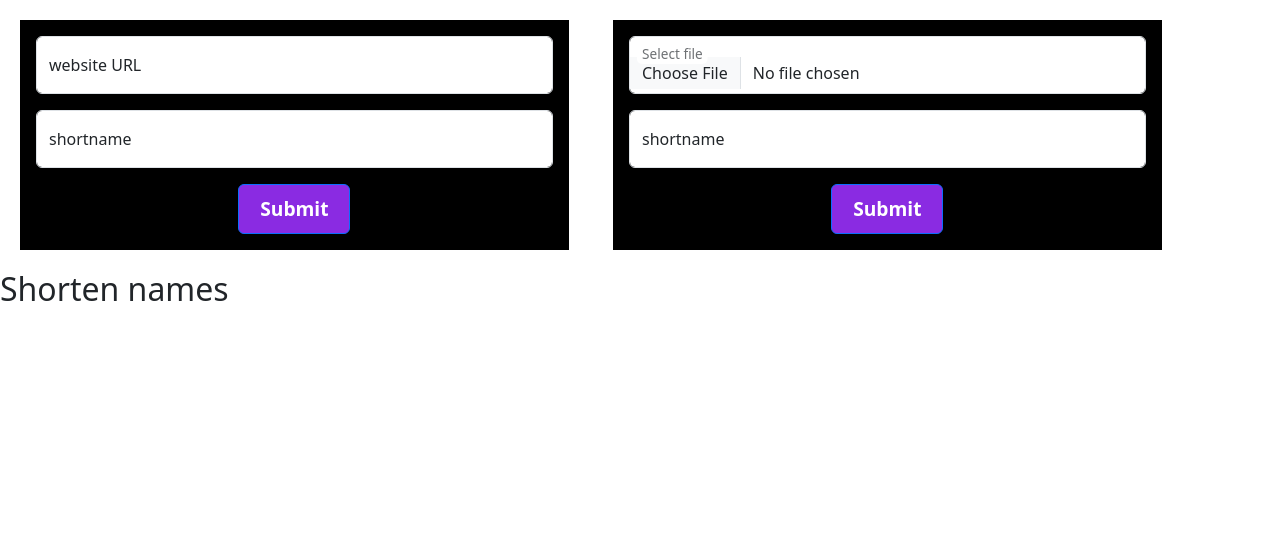
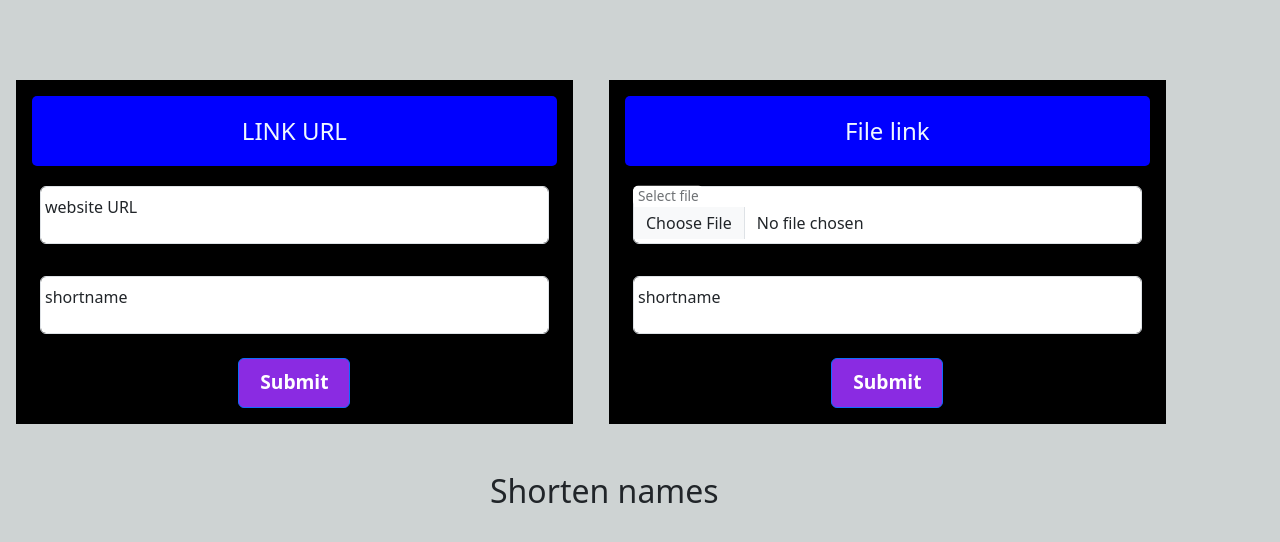
Before and after one commit to maisam2004/url-shortner, a Flask app: page / in a window 1280 px wide. Shown: the top 542 px of the page. Run offline with Flask 3, Linux system fonts and the light colour scheme.

Commit message:
Add more style fro body

```diff
--- a/static/css/style.css
+++ b/static/css/style.css
@@ -1,13 +1,41 @@
+body {
+
+
+
+    align-items: center;
+    flex-direction: column;
+    background-color: rgb(206, 211, 211);
+
+}
+
+nav {
+    background-color: rgb(206, 211, 211);
+    width: 100%;
+    height: 4em;
+}
+
 section {
     display: inline-block;
     width: 46%;
     text-align: center;
     padding: 1rem;
+
+    margin: 0 auto;
+
 }
 
 form {
     background-color: black;
     padding: 1rem;
+
+}
+
+legend {
+    color: aliceblue;
+    padding: 0.7em;
+    background-color: blue;
+    margin-bottom: 0.5em;
+    border-radius: 5px;
 }
 
 form .btn {
@@ -19,7 +47,19 @@ form .btn {
 
 }
 
+.list_names {
+    width: 300px;
+    margin: 2em auto;
+}
+
 @media (max-width: 550px) {
+    body {
+
+        width: 100%;
+        margin: 0 auto;
+        background-color: rgb(206, 211, 211);
+    }
+
     section {
         display: block;
         width: 99%;
--- a/templates/base.html
+++ b/templates/base.html
@@ -25,7 +25,9 @@
     <title>{% block title %}{% endblock %}</title>
   </head>
   <body>
-    {% for massage in get_flashed_messages() %}
+    <nav></nav>
+
+    {% block main %}{% endblock %} {% for massage in get_flashed_messages() %}
     <h3 style="color: aqua">{{ massage }}</h3>
     {% endfor %} {% block form%}{% endblock %}
   </body>
--- a/templates/home.html
+++ b/templates/home.html
@@ -1,10 +1,11 @@
 {% extends 'base.html' %} {% block title %} URL Shortner {% endblock%} {% block
 form %}
 <section class="formone">
-  <form class="bd-example m-1" action="yoururl" method="POST">
-    <!-- Example Code -->
+  <form class="bd-example" action="yoururl" method="POST">
+    <fieldset>
+      <legend>LINK URL</legend>
 
-    <div class="form-floating mb-3">
+      <div class="form-floating mb-3 p-2">
         <input
           type="url"
           name="url"
@@ -14,7 +15,7 @@ form %}
         />
         <label for="url">website URL</label>
       </div>
-    <div class="form-floating mb-3">
+      <div class="form-floating mb-3 p-2">
         <input
           class="form-control"
           placeholder="shortname for url"
@@ -25,19 +26,20 @@ form %}
         <label for="code">shortname</label>
       </div>
       <button type="submit" class="btn btn-primary">Submit</button>
-    <!-- End Example Code -->
+    </fieldset>
   </form>
 </section>
 <section class="formtwo">
   <form
-    class="bd-example m-1"
+    class="bd-example"
     action="yoururl"
     method="POST"
     enctype="multipart/form-data"
   >
-    <!-- Example Code -->
+    <fieldset>
+      <legend>File link</legend>
 
-    <div class="form-floating mb-3">
+      <div class="form-floating mb-3 p-2">
         <input
           type="file"
           name="file"
@@ -47,7 +49,7 @@ form %}
         />
         <label for="file">Select file</label>
       </div>
-    <div class="form-floating mb-3">
+      <div class="form-floating mb-3 p-2">
         <input
           class="form-control"
           placeholder="shortname for url"
@@ -58,10 +60,10 @@ form %}
         <label for="code">shortname</label>
       </div>
       <button type="submit" class="btn btn-primary">Submit</button>
-    <!-- End Example Code -->
+    </fieldset>
   </form>
 </section>
-
+<article class="list_names">
   <h2>Shorten names</h2>
   {% if codes %}
 
@@ -69,8 +71,11 @@ form %}
     {% for code in codes %}
     <li>
       <!-- <h3><a href="/{{code}}"> {{code}}</a></h3> -->
-    <h3><a href="{{url_for('redirect_to_url',code = code)}}"> {{code}}</a></h3>
+      <h3>
+        <a href="{{url_for('redirect_to_url',code = code)}}"> {{code}}</a>
+      </h3>
     </li>
     {% endfor %}
   </ul>
+</article>
 {% endif %} {% endblock%}
--- a/ursls.json
+++ b/ursls.json
@@ -1 +1 @@
-{"hotukdeal": {"url": "https://www.hotukdeals.com"}, "yahoo": {"url": "https://yahoo.com"}, "hotuk": {"url": "https://www.hotukdeals.com"}, "inuk": {"url": "https://iranianuk.com/"}, "bs": {"url": "https://getbootstrap.com/"}, "hotukdeals": {"url": "https://www.hotukdeals.com"}}
+{"hotukdeal": {"url": "https://www.hotukdeals.com"}, "yahoo": {"url": "https://yahoo.com"}, "hotuk": {"url": "https://www.hotukdeals.com"}, "inuk": {"url": "https://iranianuk.com/"}, "bs": {"url": "https://getbootstrap.com/"}, "hotukdeals": {"url": "https://www.hotukdeals.com"}, "w3c": {"url": "https://www.w3schools.com/"}, "w3.python": {"url": "https://www.w3schools.com/python/default.asp"}}
```
Lines whose indentation alone changed are shown as unchanged.
